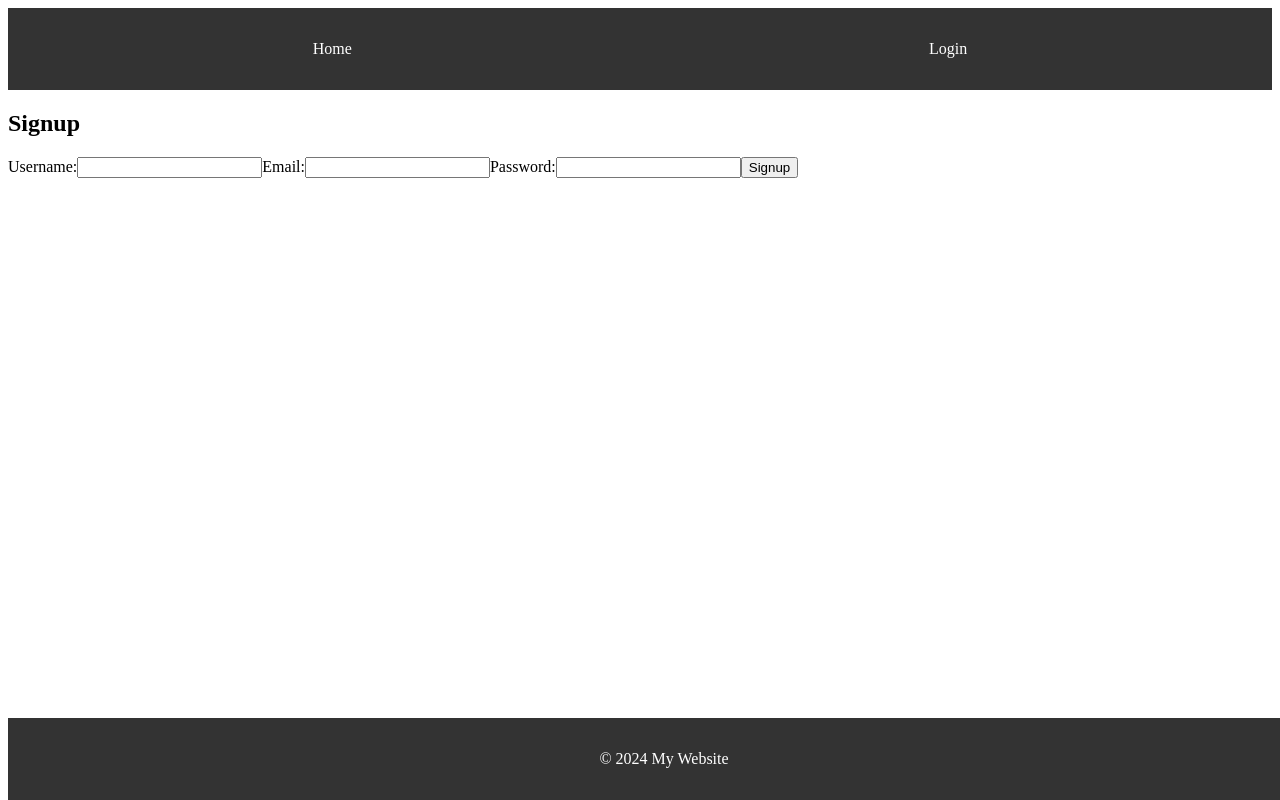
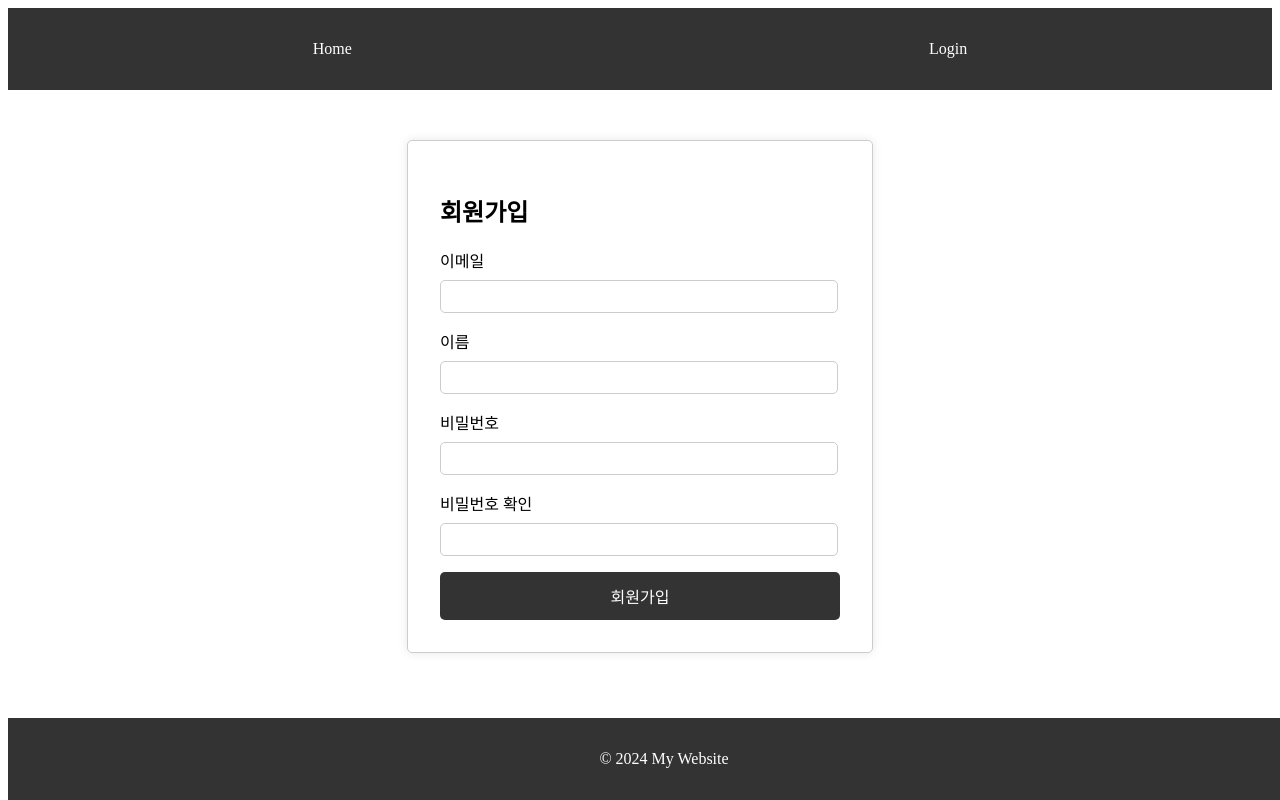
Before and after one commit to haeunk1/survey-site, a Vue app in the folder servey/: page /signup in a window 1280 px wide. Built offline with nearby package versions, Linux system fonts and the light colour scheme.

Commit message:
회원가입페이지 수정

```diff
--- a/servey/src/pages/LoginPage.vue
+++ b/servey/src/pages/LoginPage.vue
@@ -10,7 +10,10 @@
           <label for="password">Password</label>
           <input type="password" id="password" v-model="password" required />
         </div>
-        <button type="submit">Login</button>
+        <div class="button-group">
+        <button @click="login" class="btn login-btn">로그인</button>
+        <button @click="register" class="btn register-btn">회원가입</button>
+      </div>
       </form>
     </div>
   </template>
@@ -27,6 +30,9 @@
     methods: {
       login() {
         alert(`Logging in as ${this.username}`);
+      },
+      register(){
+        this.$router.push('/signup')
       }
     }
   };
@@ -47,9 +53,16 @@
 }
 
 input {
-    width: 100%;
+  width: 95%;
   padding: 0.5rem;
   margin-top: 0.5rem;
+}
+
+.button-group {
+  display: flex;
+  flex-direction: column; /* 세로 정렬 */
+  gap: 10px; /* 버튼 간격 설정 */
+  margin-top: 1rem;
 }
 
 button {
@@ -65,4 +78,6 @@
 button:hover {
   background-color: #555;
 }
+
+
   </style>
--- a/servey/src/pages/SignupPage.vue
+++ b/servey/src/pages/SignupPage.vue
@@ -1,34 +1,105 @@
 <template>
-    <div class="signup-page">
-      <h2>Signup</h2>
-      <form @submit.prevent="handleSignup">
-        <label for="username">Username:</label>
+  <div class="signup-container">
+    <h2>회원가입</h2>
+    <form @submit.prevent="register">
+      <div class="form-group">
+        <label for="email">이메일</label>
+        <input type="email" id="email" v-model="email" required />
+      </div>
+      <div class="form-group">
+        <label for="username">이름</label>
         <input type="text" id="username" v-model="username" required />
-
-        <label for="email">Email:</label>
-        <input type="email" id="email" v-model="email" required />
-
-        <label for="password">Password:</label>
+      </div>
+      <div class="form-group">
+        <label for="password">비밀번호</label>
         <input type="password" id="password" v-model="password" required />
-
-        <button type="submit">Signup</button>
+      </div>
+      <div class="form-group">
+        <label for="confirmPassword">비밀번호 확인</label>
+        <input type="password" id="confirmPassword" v-model="confirmPassword" required />
+      </div>
+      <button type="submit" class="btn register-btn">회원가입</button>
     </form>
   </div>
 </template>
 
 <script>
+import axios from "axios";
 export default {
   name: "SignupPage",
   data() {
     return {
       username: "",
-            password: ""
+      email: "",
+      password: "",
+      confirmPassword: ""
     };
   },
   methods: {
-            login() {
-                alert(`Logging in as ${this.username}`);
+    async register() {
+      // 비밀번호와 비밀번호 확인이 일치하는지 확인
+      if (this.password !== this.confirmPassword) {
+        alert("비밀번호가 일치하지 않습니다.");
+        return;
+      }
+      // 회원가입 로직 처리 (API 요청 등)
+      const formData = new FormData();
+      formData.append('email',this.email);
+      formData.append('name', this.username);
+      formData.append('password', this.password);
+
+      try {
+        const response = await axios.post('/api/auth/signup', formData, {
+          headers: {
+            'Content-Type': 'multipart/form-data',
+          },
+        });
+        console.log('응답:', response.data);
+      } catch (error) {
+        console.error('실패:', error);
+      }
+      alert(`회원가입을 환영합니다, ${this.username}님!`);
+
+      // 예시로 메인 페이지로 이동 (원하는 경로로 변경 가능)
+      this.$router.push('/');
     }
   }
 };
 </script>
+<style scoped>
+.signup-container {
+  max-width: 400px;
+  margin: 50px auto;
+  padding: 2rem;
+  border: 1px solid #ccc;
+  border-radius: 5px;
+  box-shadow: 0 0 10px rgba(0, 0, 0, 0.1);
+}
+
+.form-group {
+  margin-bottom: 1rem;
+}
+
+input {
+  width: 95%;
+  padding: 0.5rem;
+  margin-top: 0.5rem;
+  border: 1px solid #ccc;
+  border-radius: 5px;
+}
+
+button {
+  width: 100%;
+  padding: 0.75rem;
+  border: none;
+  background-color: #333;
+  color: white;
+  border-radius: 5px;
+  cursor: pointer;
+  font-size: 16px;
+}
+
+button:hover {
+  background-color: #005f7a;
+}
+</style>
```
Lines whose indentation alone changed are shown as unchanged.
